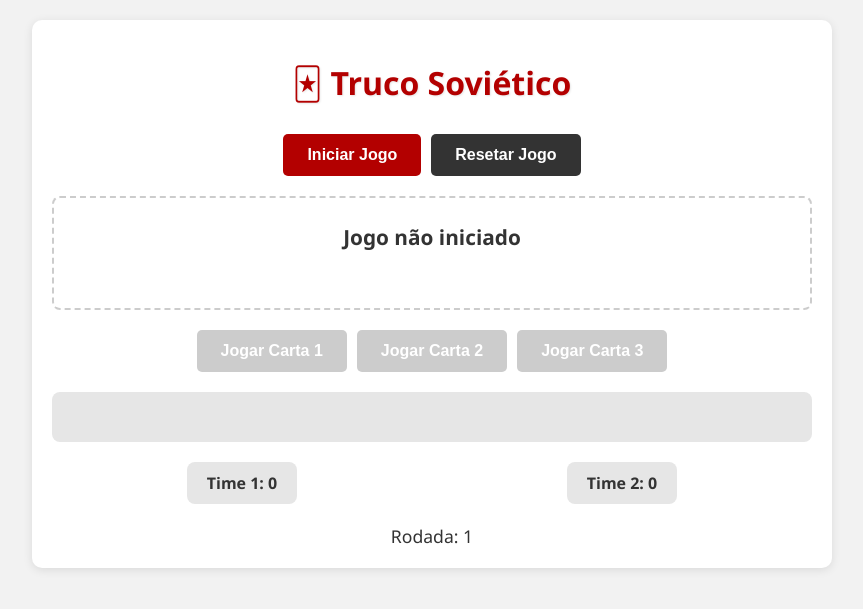
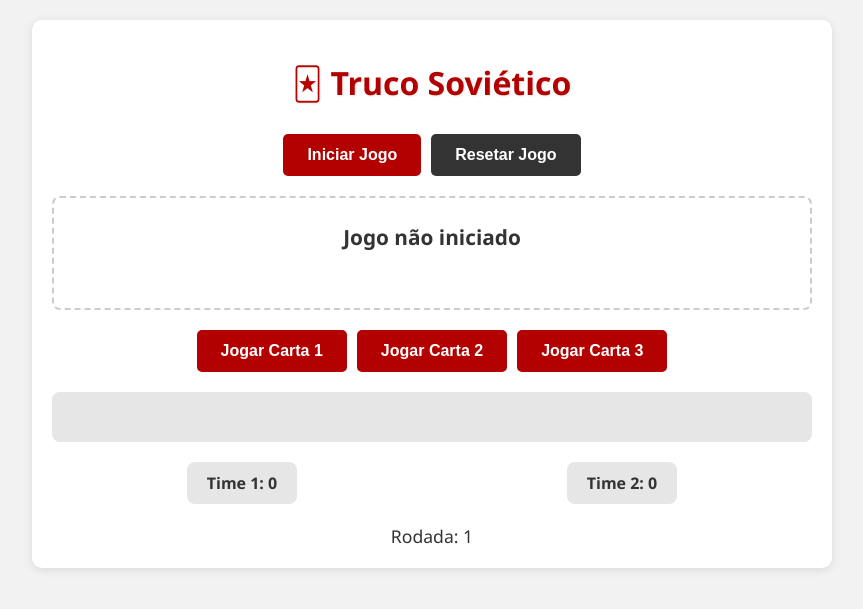
Before and after one commit to Mateus-Band/Truco-Sovietico, a Flask app: template templates/index.html in a window 1280 px wide. Shown: the top 609 px of the page, without its empty margins (208-1071 px from the left). Run offline with Flask 3, Linux system fonts and the light colour scheme; the template is opened without the code that fills it, so the values that code supplies are empty.

Commit message:
Update index.html

```diff
--- a/templates/index.html
+++ b/templates/index.html
@@ -8,6 +8,7 @@
     :root {
       --vermelho: #b30000;
       --vermelho-escuro: #8c0000;
+      --vermelho-claro: #ff3333;
       --preto: #333333;
       --cinza-escuro: #555555;
       --branco: #ffffff;
@@ -75,6 +76,7 @@
       min-width: 120px;
     }
 
+    /* Botão Iniciar */
     #btnIniciar {
       background-color: var(--vermelho);
     }
@@ -83,12 +85,22 @@
       background-color: var(--vermelho-escuro);
     }
 
+    /* Botão Resetar */
     #btnResetar {
       background-color: var(--preto);
     }
 
     #btnResetar:hover {
       background-color: var(--cinza-escuro);
+    }
+
+    /* Botões de Carta (agora vermelhos) */
+    #btnCarta1, #btnCarta2, #btnCarta3 {
+      background-color: var(--vermelho);
+    }
+
+    #btnCarta1:hover, #btnCarta2:hover, #btnCarta3:hover {
+      background-color: var(--vermelho-escuro);
     }
 
     button:disabled {
```
